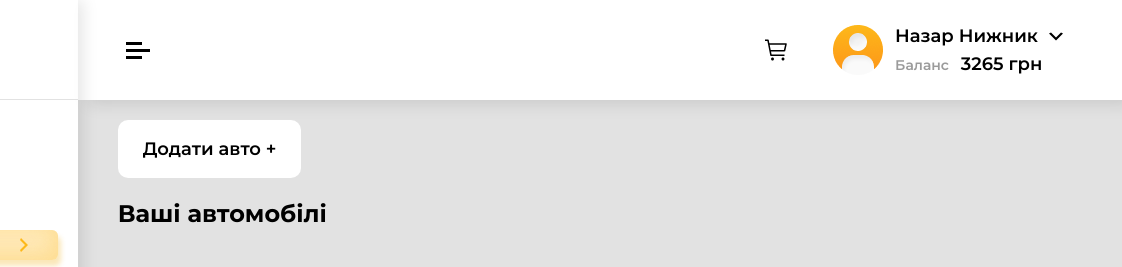
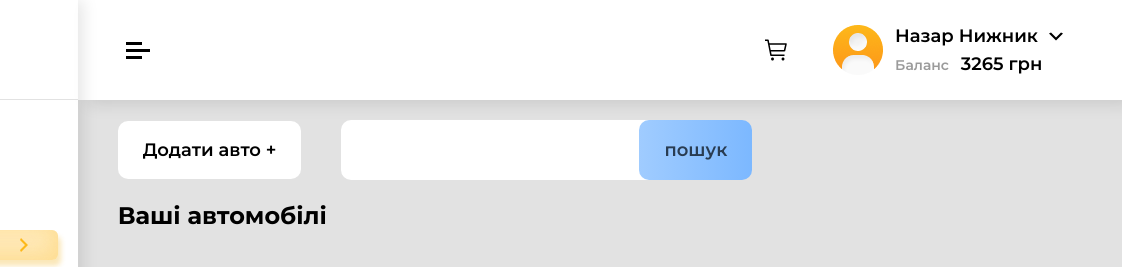
Before and after one commit to NazarH2ONyzhnyk/zapchasti.group, a website: page public/admin-panel-garage-STO.html in a window 1280 px wide. Shown: the top 267 px of the page, 158-1280 px from the left. Drawn offline with Linux system fonts and the light colour scheme.

Commit message:
search added

```diff
--- a/public/admin-panel-garage-STO.html
+++ b/public/admin-panel-garage-STO.html
@@ -143,6 +143,7 @@
         </nav>
 
         <main class="main">
+
             <header class="header">
                 <!-- Burger -->
                 <button class="btn__blackwhite__sqr">
@@ -182,12 +183,20 @@
 
             <section class="section">
 
-                    <div class="pt-5">
+                    <div class="pt-5 flex flex-col md:flex-row items-center space-y-5 md:space-y-0">
                         <button class="section__btn">
                             <div class="w-full h-full">
                                 Додати авто +
                             </div>
                         </button>
+                        <div class="flex items-center md:ml-10">
+                            <input type="text" class="section__search">
+                            <button class="section__searchBtn">
+                                <div class="">
+                                    пошук
+                                </div>
+                            </button>
+                        </div>
                     </div>
 
                     <h2 class="text-2xl font-bold mt-5">Ваші автомобілі</h2>
@@ -427,7 +436,6 @@
                     </div>
 
             </section>
-        </div>
 
         </main>
 
--- a/src/input.css
+++ b/src/input.css
@@ -401,4 +401,14 @@
     .requers__cart__canceled {
         @apply min-w-[150px] md:min-w-0 w-full h-10 flex items-center justify-center bg-gradient-to-r from-red-600 to-red-500 rounded-md;
     }
+    .section__search {
+        @apply  px-[25px] h-[60px] w-full text-lg outline-none rounded-l-[10px] border-2 border-white focus:border-blue-800
+    }
+    .section__searchBtn {
+        @apply -ml-4 text-lg font-semibold lightblue-gradient h-full rounded-[10px] text-blue-800 hover:bg-gradient-to-r hover:from-blue-800 hover:to-blue-800 duration-200;
+    }
+    .section__searchBtn div{
+        @apply px-[25px] h-[60px] hover:lightblue-text-gradient duration-200 flex items-center justify-center
+
+    }
 }
```
Also changed, not shown: public/css/style.css.
